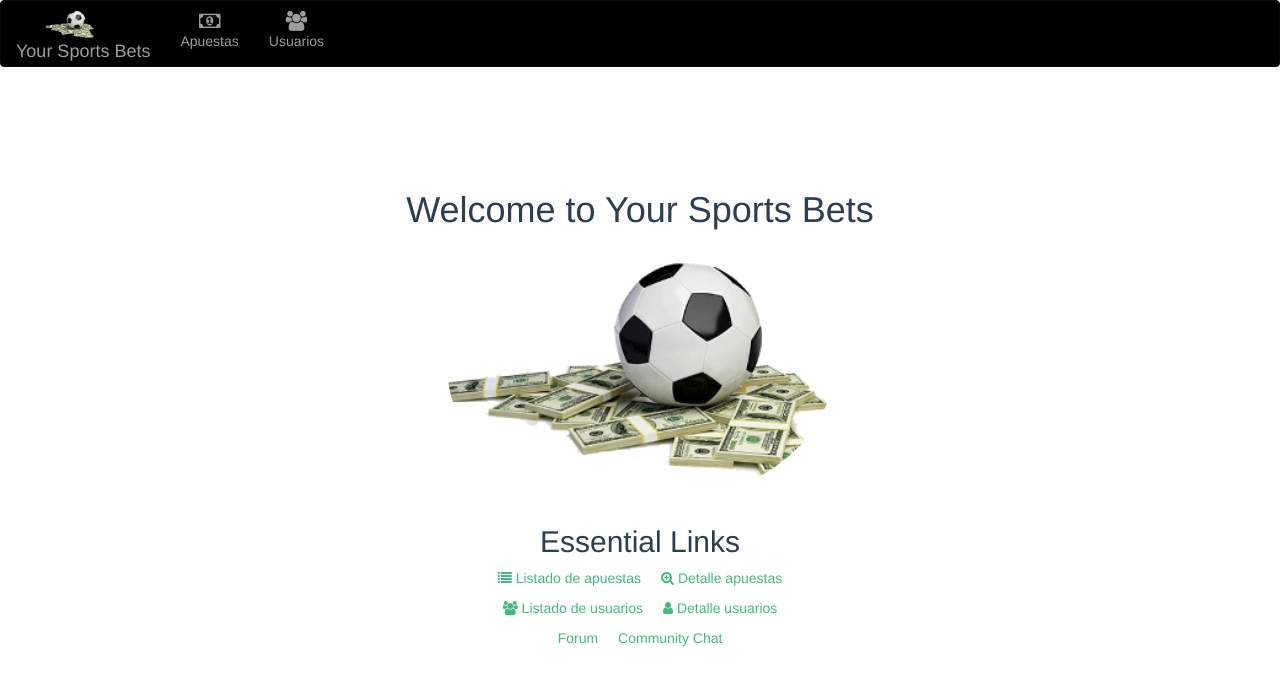
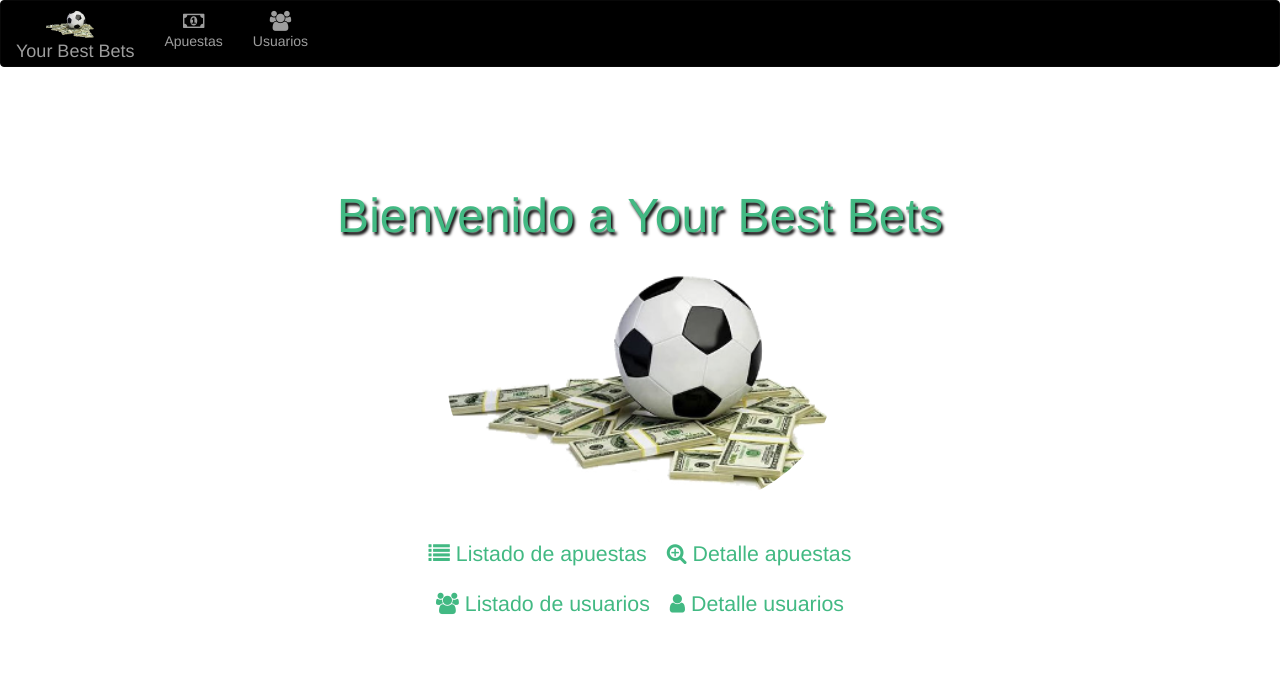
Before and after one commit to CursoNET2017/IndividualClienteApuestas, a Vue app: page /ApuestaMaestro in a window 1280 px wide. Shown: the top 684 px of the page. Built offline with nearby package versions, Linux system fonts and the light colour scheme.

Commit message:
Corrección de errores

```diff
--- a/src/components/ApuestaDetalle/ApuestaDetalle.js
+++ b/src/components/ApuestaDetalle/ApuestaDetalle.js
@@ -38,7 +38,7 @@ export default {
           this.valido.e = false;
           isValido = false;
         };
-        if (!/^([0-9])*[.]?[0-9]*$/.test(this.filtrada.Cuota)) {
+        if (!/^([0-9])+[.]?[0-9]*$/.test(this.filtrada.Cuota)) {
           this.valido.f = false;
           isValido = false;
         };
@@ -50,7 +50,7 @@ export default {
           this.valido.h = false;
           isValido = false;
         };
-        if (!/^([0-9])*[.]?[0-9]*$/.test(this.filtrada.Cantidad)) {
+        if (!/^([0-9])+[.]?[0-9]*$/.test(this.filtrada.Cantidad)) {
           this.valido.i = false;
           isValido = false;
         };
@@ -62,7 +62,7 @@ export default {
       },
       mensaje: function () {
         bootbox.alert({
-          message: "Campos no validos",
+          message: "Campos no válidos",
           size: 'small'
         });
       },
@@ -186,9 +186,6 @@ export default {
           }
         });
       }
-
-
-
   },
   mounted: function () {
     if (this.idSeleccionado!=undefined) {
--- a/src/components/ApuestaDetalle/index.vue
+++ b/src/components/ApuestaDetalle/index.vue
@@ -32,14 +32,14 @@
 							<label class="col-xs-3">Evento: </label>
 							<div class="col-xs-4">
 						  		<input v-bind:disabled="editable" v-model="filtrada.Evento1" type="text" class="form-control" aria-label="Evento" v-bind:class="{claseError: !valido.b}" placeholder="Equipo A">
-								  <div class="ayudaInput"><small id="passwordHelpBlock" class="form-text text-muted" v-show="!valido.b"> 1 a 30 caracteres.</small></div>
+								  <div class="ayudaInput"><small id="passwordHelpBlock" class="form-text text-muted" v-show="!valido.b"> De 1 a 30 caracteres.</small></div>
 						  	</div>
                             <div id="vs" class="col-xs-1">
 						  		<label>Vs</label>
 						  	</div>
                             <div class="col-xs-4">
 						  		<input v-bind:disabled="editable" v-model="filtrada.Evento2" type="text" class="form-control" aria-label="Evento" v-bind:class="{claseError: !valido.c}" placeholder="Equipo B">
-								  <div class="ayudaInput"><small id="passwordHelpBlock" class="form-text text-muted" v-show="!valido.c"> Entre 1 y 30 caracteres.</small></div>
+								  <div class="ayudaInput"><small id="passwordHelpBlock" class="form-text text-muted" v-show="!valido.c"> De 1 a 30 caracteres.</small></div>
 						  	</div>
 						</div>
 					</div>
@@ -58,9 +58,9 @@
                 <div class="row">
 			        <div class="col-xs-12 col-md-6 col-md-offset-3 col-sm-8 col-sm-offset-2">
 						<div class="form-group">
-						   	<label class="col-xs-3">Pronostico: </label>
+						   	<label class="col-xs-3">Pronóstico: </label>
             				<div class="col-xs-9">
-						  		<input v-bind:disabled="editable" v-model="filtrada.Pronostico" type="text" class="form-control" aria-label="Pronostico" v-bind:class="{claseError: !valido.e}" placeholder="Insertar pronostico">
+						  		<input v-bind:disabled="editable" v-model="filtrada.Pronostico" type="text" class="form-control" aria-label="Pronostico" v-bind:class="{claseError: !valido.e}" placeholder="Insertar pronóstico">
 								  <div class="ayudaInput"><small id="passwordHelpBlock" class="form-text text-muted" v-show="!valido.e"> Máximo 50 caracteres.</small></div>
 						  	</div>
 						</div>
--- a/src/components/ApuestaMaestro/ApuestaMaestro.js
+++ b/src/components/ApuestaMaestro/ApuestaMaestro.js
@@ -6,7 +6,7 @@ export default {
     return {
       items: [],
       item: {},
-      tipos: {baloncesto:"Baloncesto", tenis:"Tenis", futbol:"Futbol"},
+      tipos: {baloncesto:"Baloncesto", tenis:"Tenis", futbol:"Fútbol"},
       seleccion: '',
       visibleCuerpo: true,
       idSeleccionado: undefined
--- a/src/components/ApuestaMaestro/index.vue
+++ b/src/components/ApuestaMaestro/index.vue
@@ -9,21 +9,21 @@
                   <a><i class="fa fa-asterisk fa-lg"></i> Todas</a>
                 </li>
                 <li data-toggle="collapse" data-target="#baloncesto" class="collapsed" v-on:click="filtrar(2)">
-                  <a><i class="fa fa-gift fa-lg"></i> Baloncesto <span class="arrow"></span></a>
+                  <a><i class="fa fa-chrome fa-lg"></i> Baloncesto <span class="arrow"></span></a>
                 </li>
                 <ul class="sub-menu collapse" id="baloncesto">
                   <li v-for="item in items" v-bind:key="item.Id" v-if="item.TipoDeporte==tipos.baloncesto" v-on:click="sacarDetalle(item.Id)">
                       {{item.Evento1}} Vs {{item.Evento2}}</li>
                 </ul>
                 <li data-toggle="collapse" data-target="#futbol" class="collapsed" v-on:click="filtrar(1)">
-                  <a><i class="fa fa-futbol-o fa-lg"></i> Futbol <span class="arrow"></span></a>
+                  <a><i class="fa fa-futbol-o fa-lg"></i> Fútbol <span class="arrow"></span></a>
                 </li>
                 <ul class="sub-menu collapse" id="futbol">
                   <li v-for="item in items" v-bind:key="item.Id" v-if="item.TipoDeporte==tipos.futbol" v-on:click="sacarDetalle(item.Id)">
                       {{item.Evento1}} Vs {{item.Evento2}}</li>
                 </ul>
                 <li data-toggle="collapse" data-target="#tenis" class="collapsed" v-on:click="filtrar(3)">
-                  <a><i class="fa fa-car fa-lg"></i> Tenis <span class="arrow"></span></a>
+                  <a><i class="fa fa-circle"></i> Tenis <span class="arrow"></span></a>
                 </li>
                 <ul class="sub-menu collapse" id="tenis">
                   <li v-for="item in items" v-bind:key="item.Id" v-if="item.TipoDeporte==tipos.tenis" v-on:click="sacarDetalle(item.Id)">
@@ -38,7 +38,7 @@
             <button id="insertar" @click="nuevoItem" class="btn btn-default">
 				<i class="fa fa-plus"></i> Inserción
             </button>
-            <div v-if="items.length > 1">
+            <div v-if="items.length > 0">
             <ul class="list-group" v-for="tipo in tipos" v-bind:key="tipo">
                 <div v-show="seleccion == tipos || seleccion == tipo">
                 <h3>{{tipo}}</h3>
@@ -47,7 +47,7 @@
                         <th>Fecha</th>
                         <th>Evento</th>
                         <th>Cuota</th>
-                        <th>Pronostico</th>
+                        <th>Pronóstico</th>
                     </tr>
                     <tr v-for="item in items" v-bind:key="item.Id" v-if="item.TipoDeporte==tipo" v-on:click="sacarDetalle(item.Id)">
                         <td>{{item.Fecha}}</td>
--- a/src/components/Cabecera/index.vue
+++ b/src/components/Cabecera/index.vue
@@ -3,7 +3,7 @@
 		<div class="container-fluid">
 			<div class="navbar-header">
 				<a class="navbar-brand" href="#">
-					<img :src="cabeceraDatos.logo" :alt="cabeceraDatos.nombre"> <p>Your Sports Bets</p>
+					<img :src="cabeceraDatos.logo" :alt="cabeceraDatos.nombre"> <p>Your Best Bets</p>
                     <router-link exact to="/"></router-link>
 				</a>
 				</div>
--- a/src/components/Hello.vue
+++ b/src/components/Hello.vue
@@ -2,20 +2,21 @@
   <div class="hello">
     <h1>{{ msg }}</h1>
     <img src="../assets/apuestas.png" alt="cabeceraDatos.nombre">
-    <h2>Essential Links</h2>
+    <br>
     <ul>
-      <li><router-link exact to="/ApuestaMaestro"><i class="fa fa-list" aria-hidden="true"></i> Listado de apuestas</router-link></li>
-      <li><router-link exact to="/ApuestaDetalle"><i class="fa fa-search-plus" aria-hidden="true"></i> Detalle apuestas</router-link></li>
+      <li><router-link exact to="/ApuestaMaestro"><p><i class="fa fa-list" aria-hidden="true"></i> Listado de apuestas</p></router-link></li>
+      <li><router-link exact to="/ApuestaDetalle"><p><i class="fa fa-search-plus" aria-hidden="true"></i> Detalle apuestas</p></router-link></li>
     </ul>
     <ul>
-      <li><router-link exact to="/UsuarioMaestro"><i class="fa fa-users" aria-hidden="true"></i> Listado de usuarios</router-link></li>
-      <li><router-link exact to="/UsuarioDetalle"><i class="fa fa-user" aria-hidden="true"></i> Detalle usuarios</router-link></li>
+      <li><router-link exact to="/UsuarioMaestro"><p><i class="fa fa-users" aria-hidden="true"></i> Listado de usuarios</p></router-link></li>
+      <li><router-link exact to="/UsuarioDetalle"><p><i class="fa fa-user" aria-hidden="true"></i> Detalle usuarios</p></router-link></li>
     </ul>
+    <!--
     <ul>
-      <li><a href="http://www.todo-apuestas.es/foro/" target="_blank">Forum</a></li>
-      <li><a href="http://www.todo-apuestas.es/foro/" target="_blank">Community Chat</a></li>
+      <li><a href="http://www.todo-apuestas.es/foro/" target="_blank">Foro</a></li>
+      <li><a href="http://www.apuestasdeportivas.com/pronosticos/" target="_blank">Pronósticos</a></li>
     </ul>
-
+    -->
   </div>
 </template>
 
@@ -24,7 +25,7 @@ export default {
   name: 'hello',
   data () {
     return {
-      msg: 'Welcome to Your Sports Bets'
+      msg: 'Bienvenido a Your Best Bets'
     }
   }
 }
@@ -37,11 +38,11 @@ export default {
   font-weight: normal;
   margin-top: 190px;
   text-align: center;
+  font-size: 36pt;
+  text-shadow: 2px 3px 3px black;
+  color: #42b983;
 }
-.hello h2 {
-  font-weight: normal;
-  text-align: center;
-}
+
 .hello img {
   border-radius: 50%;
   width:30%;
@@ -64,4 +65,7 @@ export default {
 a {
   color: #42b983;
 }
+.hello p{
+  font-size: 16pt;
+}
 </style>
--- a/src/components/UsuarioDetalle/UsuarioDetalle.js
+++ b/src/components/UsuarioDetalle/UsuarioDetalle.js
@@ -51,7 +51,7 @@ export default {
       },
       mensaje: function () {
         bootbox.alert({
-          message: "Campos no validos",
+          message: "Campos no válidos",
           size: 'small'
         });
       },
--- a/src/components/UsuarioDetalle/index.vue
+++ b/src/components/UsuarioDetalle/index.vue
@@ -84,7 +84,7 @@
 							<label class="col-xs-3">Cuenta:</label>
 							<div class="col-xs-9">
 						  		<input v-bind:disabled="editable" v-model="filtrada.Cuenta" type="text" class="form-control" aria-label="Cuenta" v-bind:class="{claseError: !valido.g}" placeholder="Insertar numero de cuenta">
-								  <div class="ayudaInput"><small id="passwordHelpBlock" class="form-text text-muted" v-show="!valido.g"> Dos letras mayusculas y 22 digitos.</small></div>
+								  <div class="ayudaInput"><small id="passwordHelpBlock" class="form-text text-muted" v-show="!valido.g"> Dos letras mayúsculas y 22 dígitos.</small></div>
 						  	</div>
 						</div>
 					</div>
```
